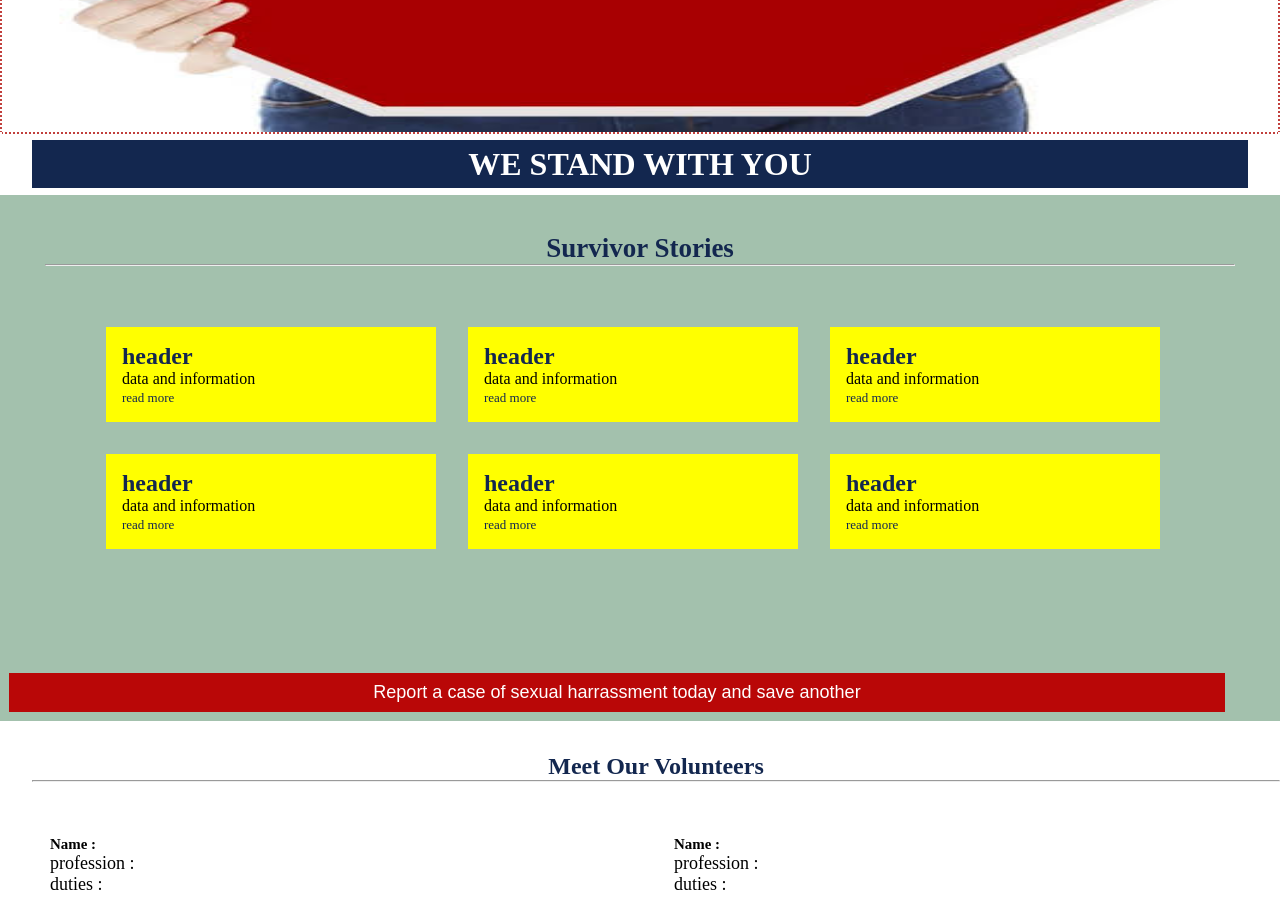
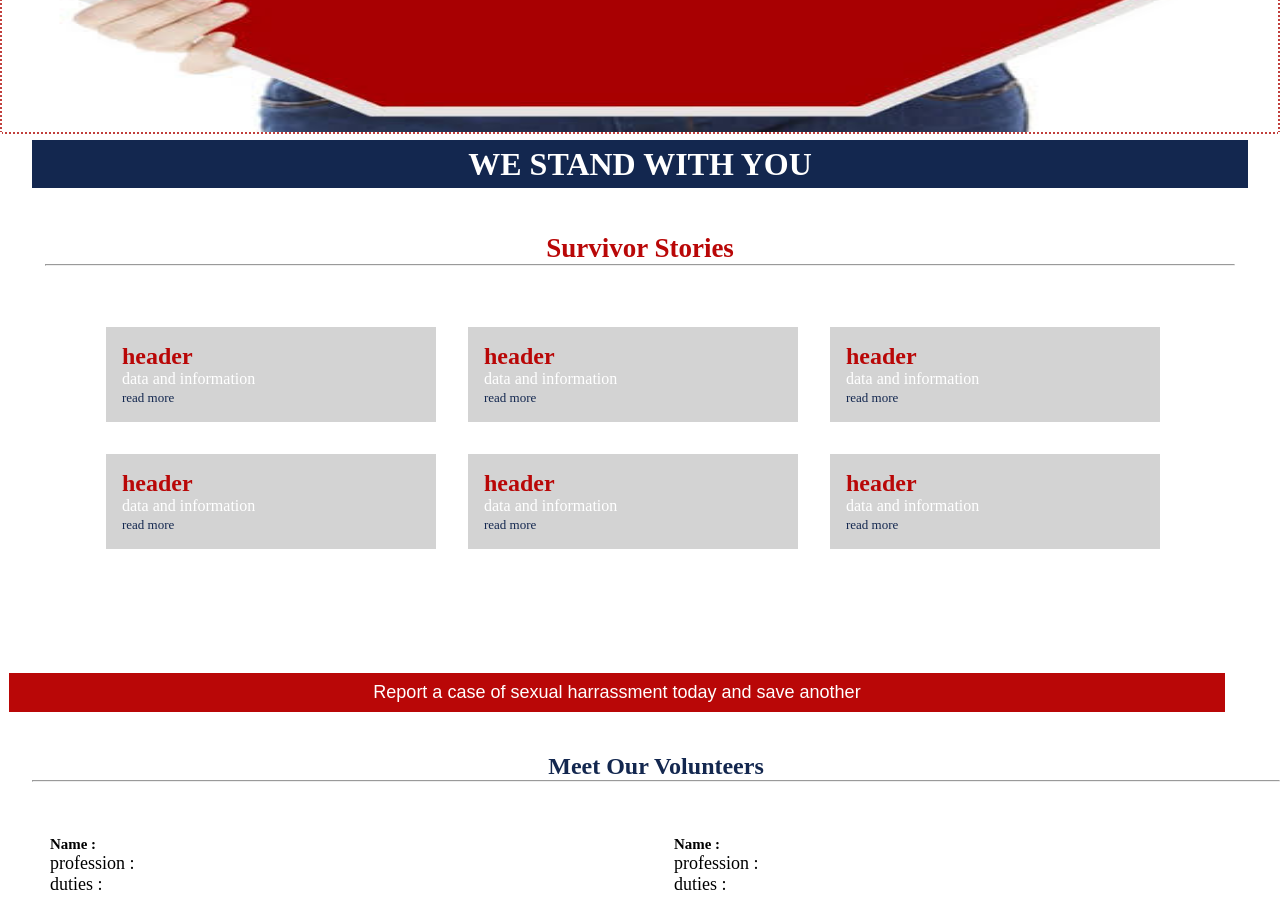
Before and after one commit to ChiamakaEzeoke/atechsolutions, a React (Create React App) app: page / in a window 1280 px wide. Shown: the part 500-1418 px from the top of the page. Built offline with nearby package versions, Linux system fonts and the light colour scheme.

Commit message:
update tbp

```diff
--- a/src/components/TopBlogPosts.js
+++ b/src/components/TopBlogPosts.js
@@ -63,17 +63,16 @@ const TopBlogPosts = () => {
 };
 
 const BlogSection = styled.section`
-  background-color: #a3c1ad;
+  background-color: white;
   padding: 1em 0.5em 0em 0.5em;
   margin: 0em 0em 0em 0em;
-  color: black;
+  color: white;
   font-size: large;
 
   .blogsubsection {
     margin: 2em;
   }
   .blogsubsection__posts {
-    background-color: #a3c1ad;
     display: flex;
     flex-direction: row;
     flex-wrap: wrap;
@@ -85,18 +84,18 @@ const BlogSection = styled.section`
   .blogsubsection__header {
     text-align: center;
     margin-top: 3em;
-    color: #13274f;
+    color: rgb(185, 7, 7);
   }
   .blogsubsection__post {
     padding: 1em;
     font-size: medium;
     margin: 1em;
     width:30%;
-    background-color:yellow;
+    background-color:lightgrey;
   }
   .blogsubsection__postHeader {
     font-size: x-large;
-    color: #13274f;
+    color: rgb(185, 7, 7);
 
   }
   .blogsubsection__postFooter {
@@ -106,12 +105,12 @@ const BlogSection = styled.section`
   @media only screen and (min-width: 768px) and (max-width: 1024px) {
     .blogsubsection__header {
       text-align: center;
-      margin-top: 7em;
+      margin-top: 2em;
     }
   }
   @media only screen and (max-width: 450px) {
     .blogsubsection {
-      margin: 2em -1em;
+      margin: 2em 0em;
     }
     .blogsubsection__posts {
 
```
